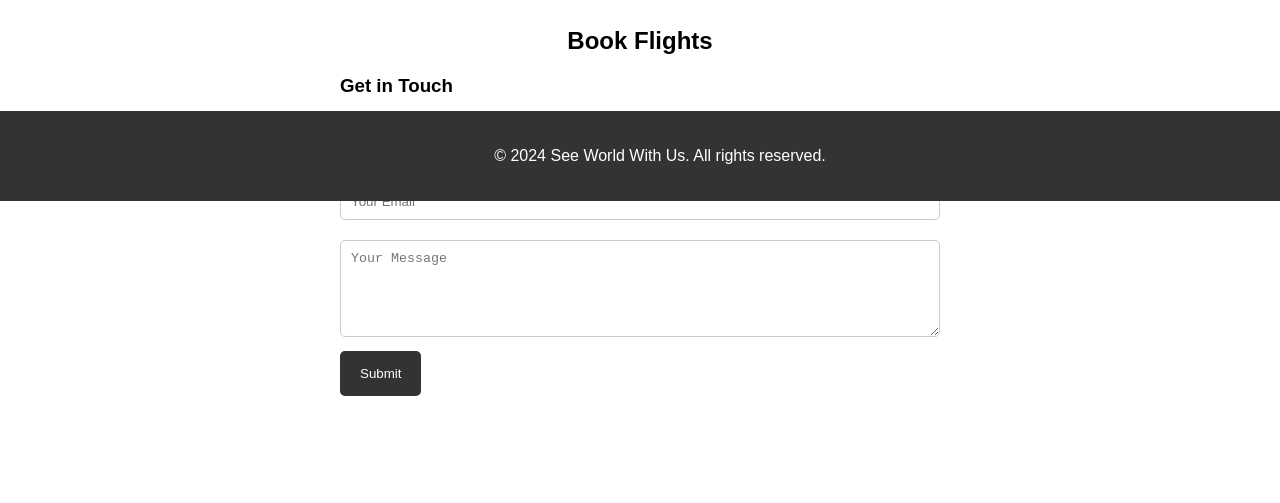
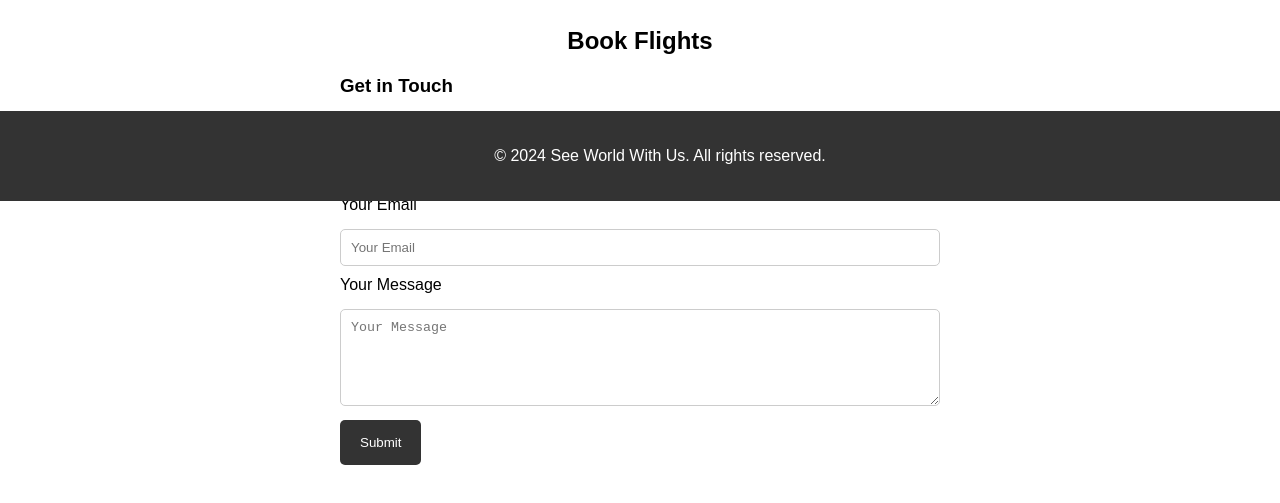
Before and after one commit to antonettepenn/ChatGPT, a plain HTML site: page index.html in a window 1280 px wide. Shown: the part 599-1102 px from the top of the page. Before the commit the page ends 1045 px from the top, so only its background shows below. Drawn offline with Linux system fonts and the light colour scheme.

Commit message:
Update index.html

```diff
--- a/index.html
+++ b/index.html
@@ -54,6 +54,10 @@
     .form-container {
       max-width: 600px;
       margin: 0 auto;
+    }
+    label {
+      display: block;
+      margin-bottom: 5px;
     }
     input[type="text"],
     input[type="email"],
@@ -116,9 +120,12 @@
       <div class="form-container">
         <form action="#" method="post">
           <h3>Get in Touch</h3>
-          <input type="text" name="name" placeholder="Your Name" required>
-          <input type="email" name="email" placeholder="Your Email" required>
-          <textarea name="message" placeholder="Your Message" rows="5" required></textarea>
+          <label for="name">Your Name</label>
+          <input type="text" id="name" name="name" placeholder="Your Name" required>
+          <label for="email">Your Email</label>
+          <input type="email" id="email" name="email" placeholder="Your Email" required>
+          <label for="message">Your Message</label>
+          <textarea id="message" name="message" placeholder="Your Message" rows="5" required></textarea>
           <input type="submit" value="Submit">
         </form>
       </div>
```
